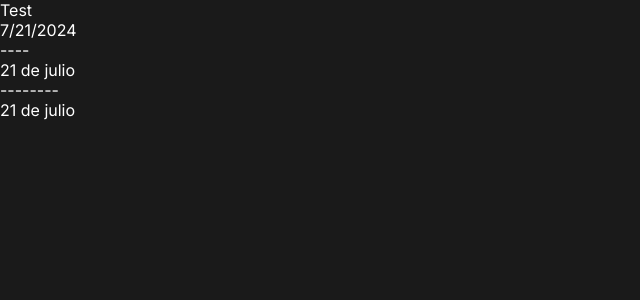
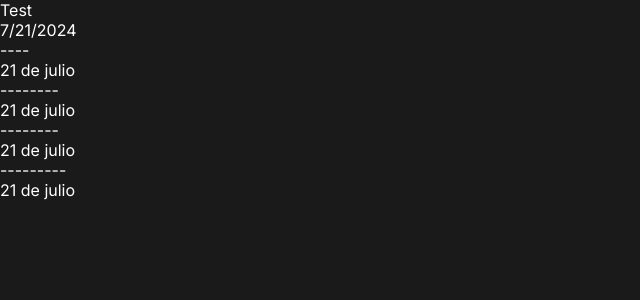
Before and after one commit to jamilloreto/damarisai, a Next.js app: page /test in a window 1280 px wide. Shown: the top 300 px of the page, without its empty margins (0-640 px from the left). Built offline with nearby package versions, Linux system fonts and the light colour scheme.

Commit message:
fix date

```diff
--- a/src/pages/test.tsx
+++ b/src/pages/test.tsx
@@ -5,6 +5,17 @@ export default function Page() {
     month: "long",
   });
   const date2 = new Date().toLocaleDateString("es", {
+    day: "numeric",
+    month: "long",
+  });
+  const date3 = new Date(new Date(date).toISOString()).toLocaleDateString(
+    "es",
+    {
+      day: "numeric",
+      month: "long",
+    }
+  );
+  const date4 = new Date(new Date(date)).toLocaleDateString("es", {
     day: "numeric",
     month: "long",
   });
@@ -16,6 +27,10 @@ export default function Page() {
       <span>{date1}</span>
       <p>--------</p>
       <span>{date2}</span>
+      <p>--------</p>
+      <span>{date3}</span>
+      <p>---------</p>
+      <span>{date4}</span>
     </div>
   );
 }
```
